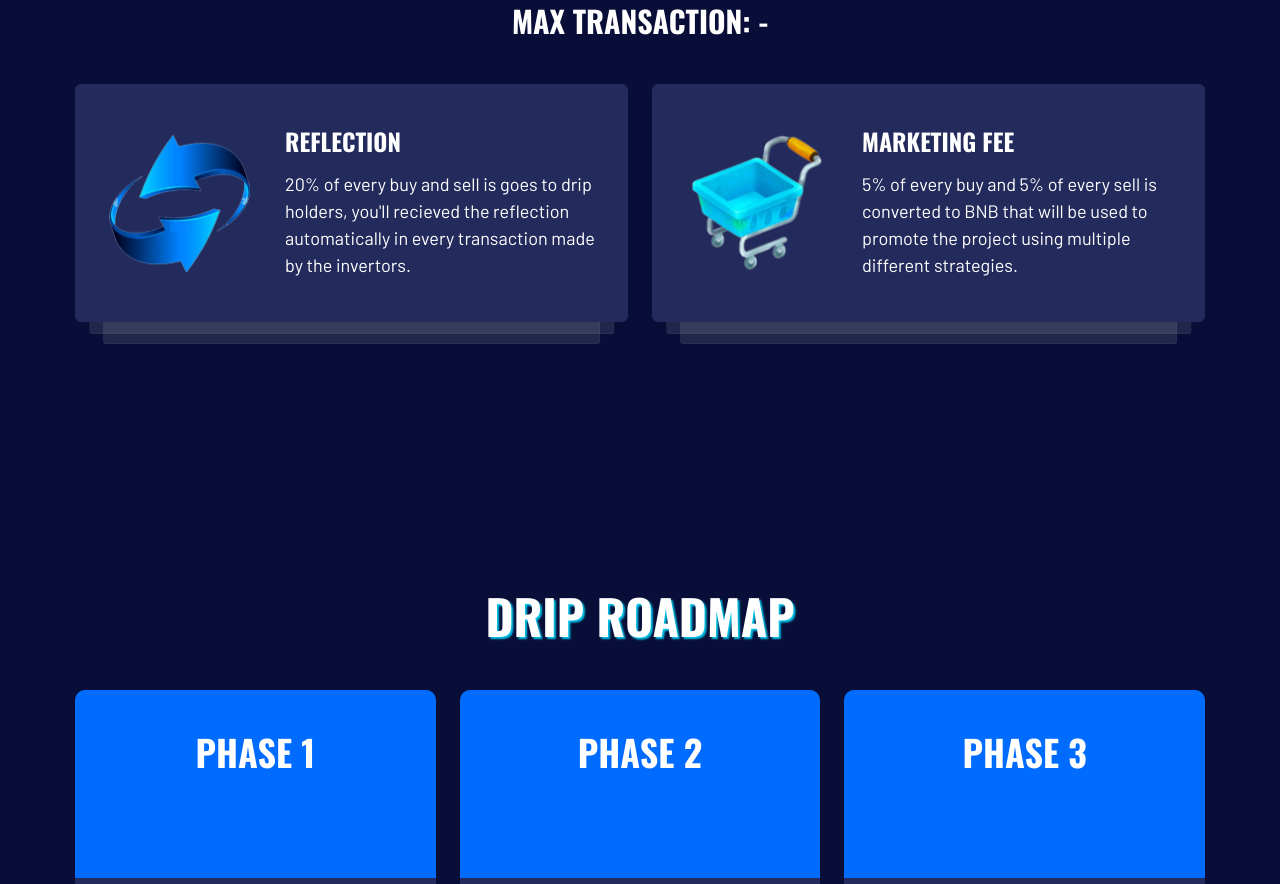
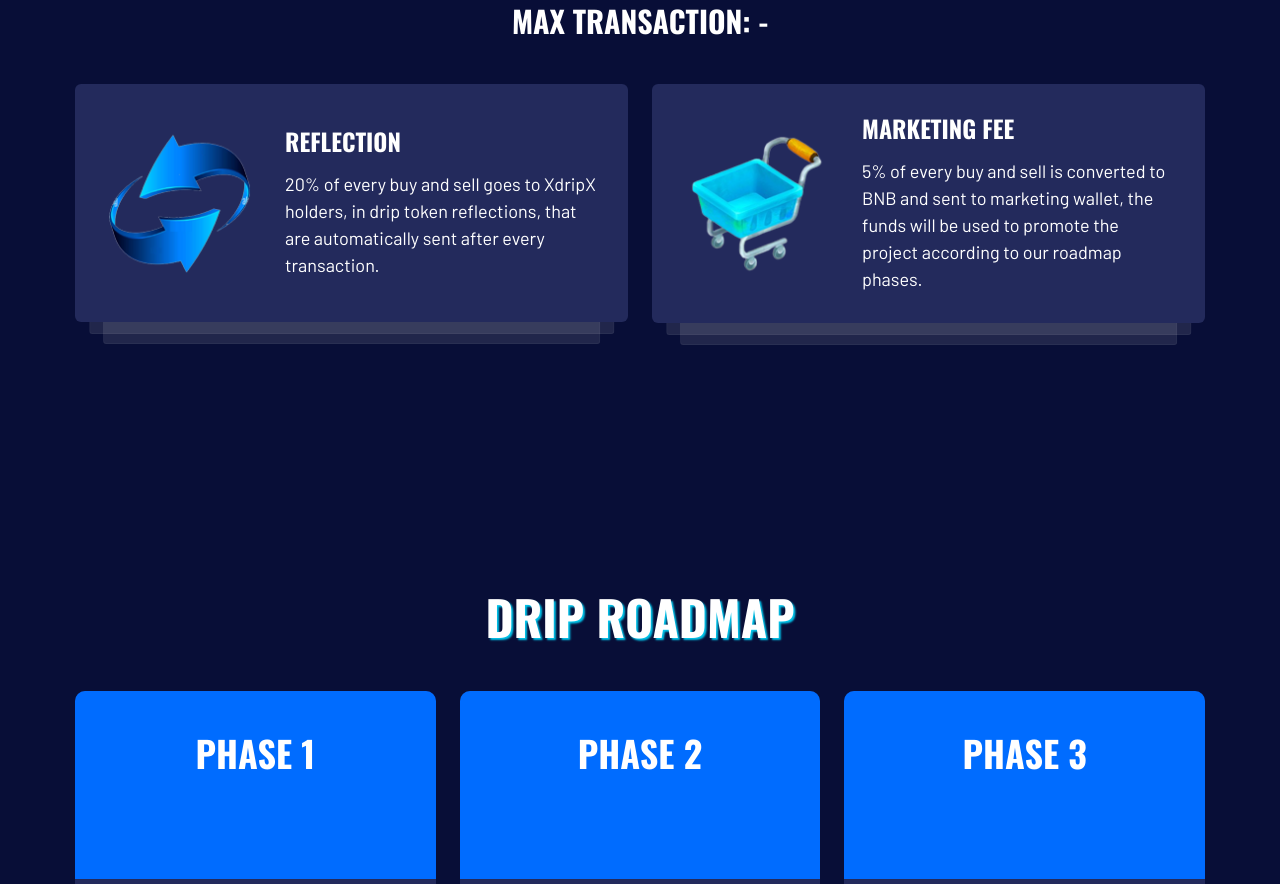
Before and after one commit to Crochaincaptain/drip, a plain HTML site: page index.html in a window 1280 px wide. Shown: the part 2040-2924 px from the top of the page. Drawn offline with nearby package versions, Linux system fonts and the light colour scheme; files whose address does not match are found by name.

Commit message:
Update index.html

```diff
--- a/index.html
+++ b/index.html
@@ -68,7 +68,7 @@
                                     <li><a href="#about">ABOUT</a></li>
 									<li><a href="#tokenomics">TOKENOMICS</a></li>
                                     <li><a href="#roadmap">ROADMAP</a></li>
-                                    <li><a href="#" target="_blank">JOIN US</a></li>
+                                    <li><a href="https://t.me/XdripX" target="_blank">JOIN US</a></li>
 
 								</ul>
 								<a href="#" target="_blank" class="login"><i class="icofont-code"></i> <span>CONTRACT</span> </a>
@@ -211,7 +211,7 @@
 								</div>
 								<div class="game__content">
 									<h4>Reflection</h4>
-                                    <p>20% of every buy and sell is goes to drip holders, you'll recieved the reflection automatically in every transaction made by the invertors.
+                                    <p>20% of every buy and sell goes to XdripX holders, in drip token reflections, that are automatically sent after every transaction.
                                     </p>
 								</div>
 							</div>
@@ -225,7 +225,7 @@
 								</div>
 								<div class="game__content">
 									<h4>Marketing Fee</h4>
-									<p>5% of every buy and 5% of every sell is converted to BNB that will be used to promote the project using multiple different strategies.</p>
+									<p>5% of every buy and sell is converted to BNB and sent to marketing wallet, the funds will be used to promote the project according to our roadmap phases.</p>
 								</div>
 							</div>
 						</div>
```
